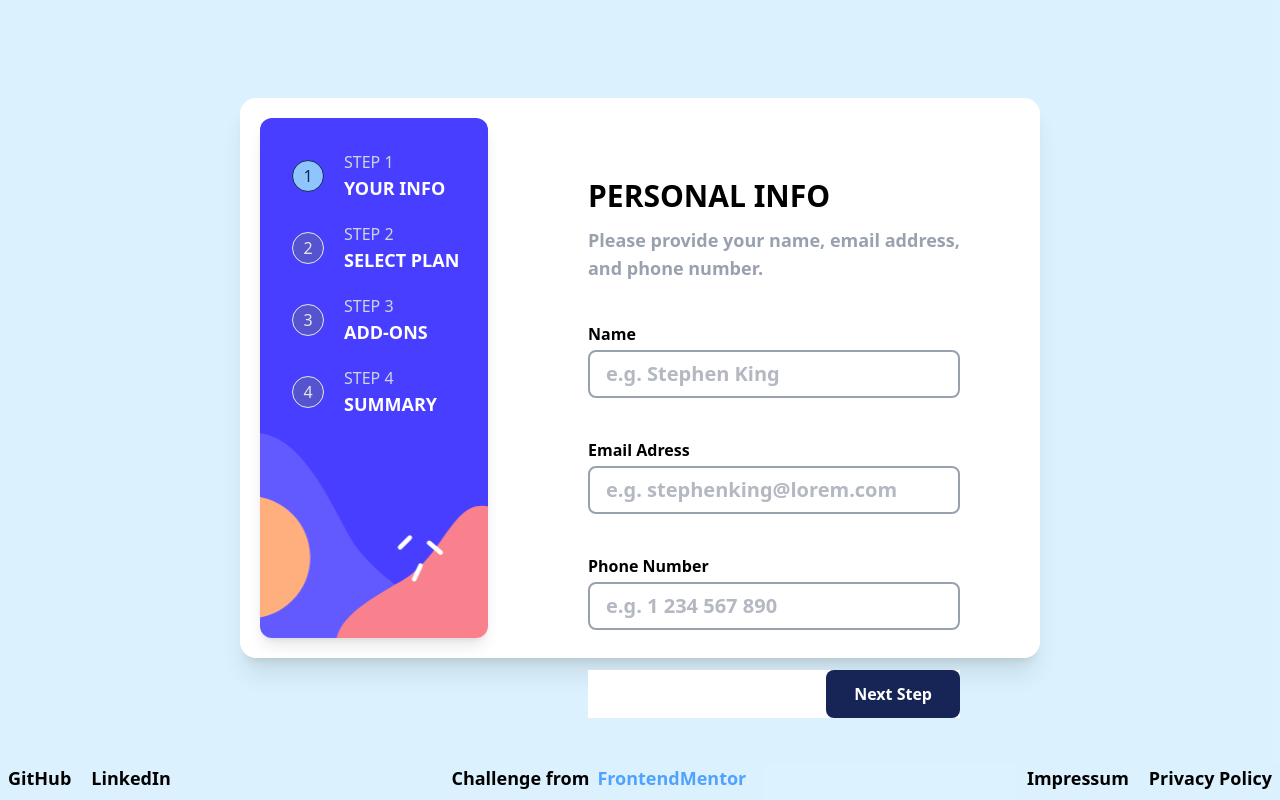
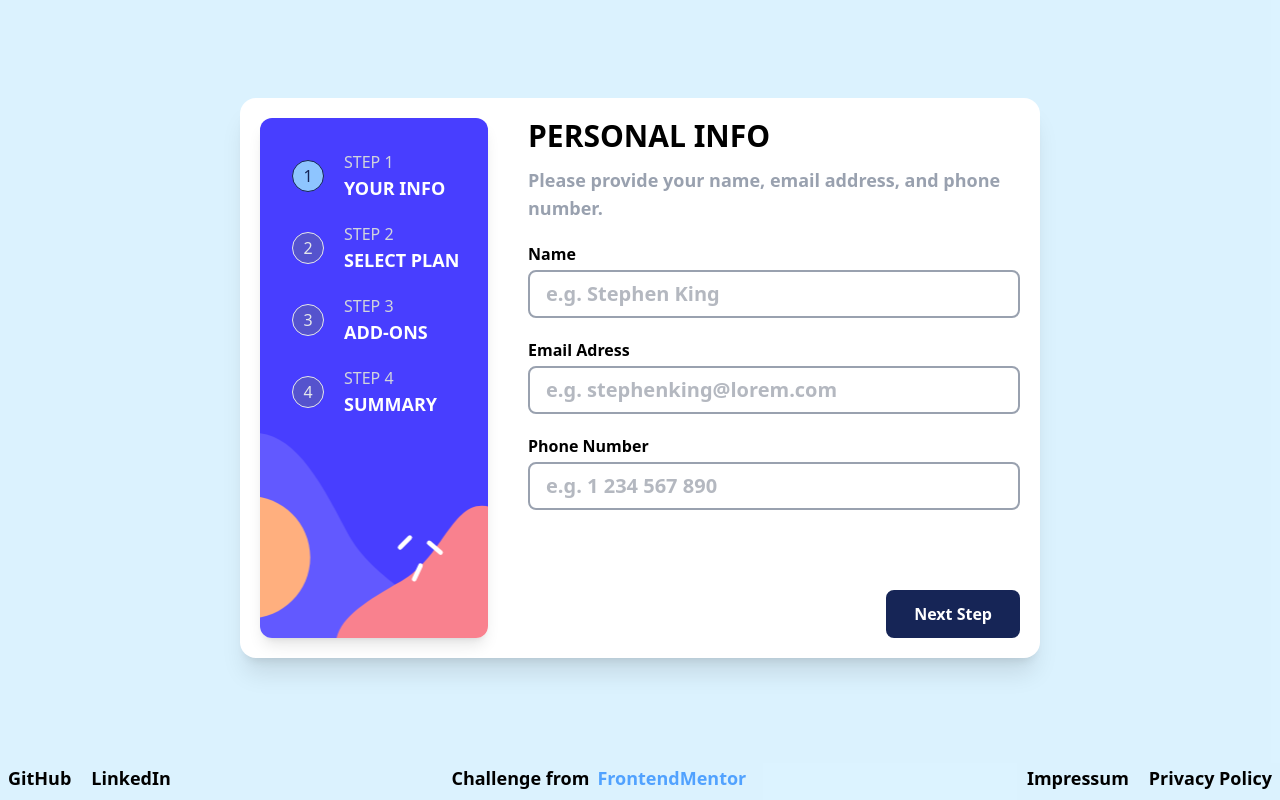
Before and after one commit to srenV/Multi-step-form-React-, a React (Vite) app: page / in a window 1280 px wide. Built offline with nearby package versions, Linux system fonts and the light colour scheme.

Commit message:
refactor: adjust padding classes for consistency across form components

```diff
--- a/src/components/FirstForm.jsx
+++ b/src/components/FirstForm.jsx
@@ -28,10 +28,10 @@ export const FirstForm = () => {
         e.preventDefault();
         setStep(step + 1);
       }}
-      className="mx-auto my-auto flex flex-col h-full w-full place-content-between md:gap-10 md:p-15 3xl:p-25"
+      className="mx-auto my-auto flex flex-col h-full w-full place-content-between md:gap-10 2xl:p-15 3xl:p-25"
       aria-label="Step 1: Personal Information"
     >
-      <div className=" gap-5 md:gap-10 flex flex-col">
+      <div className=" gap-5 2xl:gap-10 flex flex-col">
         <div className="flex flex-col gap-3">
           <h1 className="uppercase text-2xl md:text-3xl font-bold">
             Personal Info
--- a/src/components/FourthForm.jsx
+++ b/src/components/FourthForm.jsx
@@ -41,7 +41,7 @@ export const FourthForm = () => {
         setStep(step + 1);
         setProgress(progress + 1);
       }}
-      className="mx-auto my-auto flex flex-col h-full w-full place-content-between md:p-15 3xl:p-25"
+      className="mx-auto my-auto flex flex-col h-full w-full place-content-between md:p-5 2xl:p-15 3xl:p-25"
       aria-label="Step 4: Order Summary and Confirmation"
     >
       {/* Heading section */}
--- a/src/components/SecondForm.jsx
+++ b/src/components/SecondForm.jsx
@@ -65,7 +65,7 @@ export const SecondForm = () => {
         setStep(step + 1);
         setProgress(progress + 1);
       }}
-      className="mx-auto my-auto flex flex-col h-full w-full place-content-between md:p-15 3xl:p-25"
+      className="mx-auto my-auto flex flex-col h-full w-full place-content-between 2xl:p-15 3xl:p-25"
       aria-label="Step 2: Select Plan"
     >
       <div className="flex flex-col place-content-between md:place-content-center-safe gap-2 md:gap-8 h-full">
--- a/src/components/ThirdForm.jsx
+++ b/src/components/ThirdForm.jsx
@@ -65,7 +65,7 @@ export const ThirdForm = () => {
         setStep(step + 1);
         setProgress(progress + 1);
       }}
-      className="mx-auto my-auto flex flex-col h-full w-full place-content-between md:p-15 3xl:p-25"
+      className="mx-auto my-auto flex flex-col h-full w-full place-content-between 2xl:p-15 3xl:p-25"
       aria-label="Step 3: Add-Ons Selection"
     >
       <div className=" gap-5 md:gap-10 flex flex-col">
```
